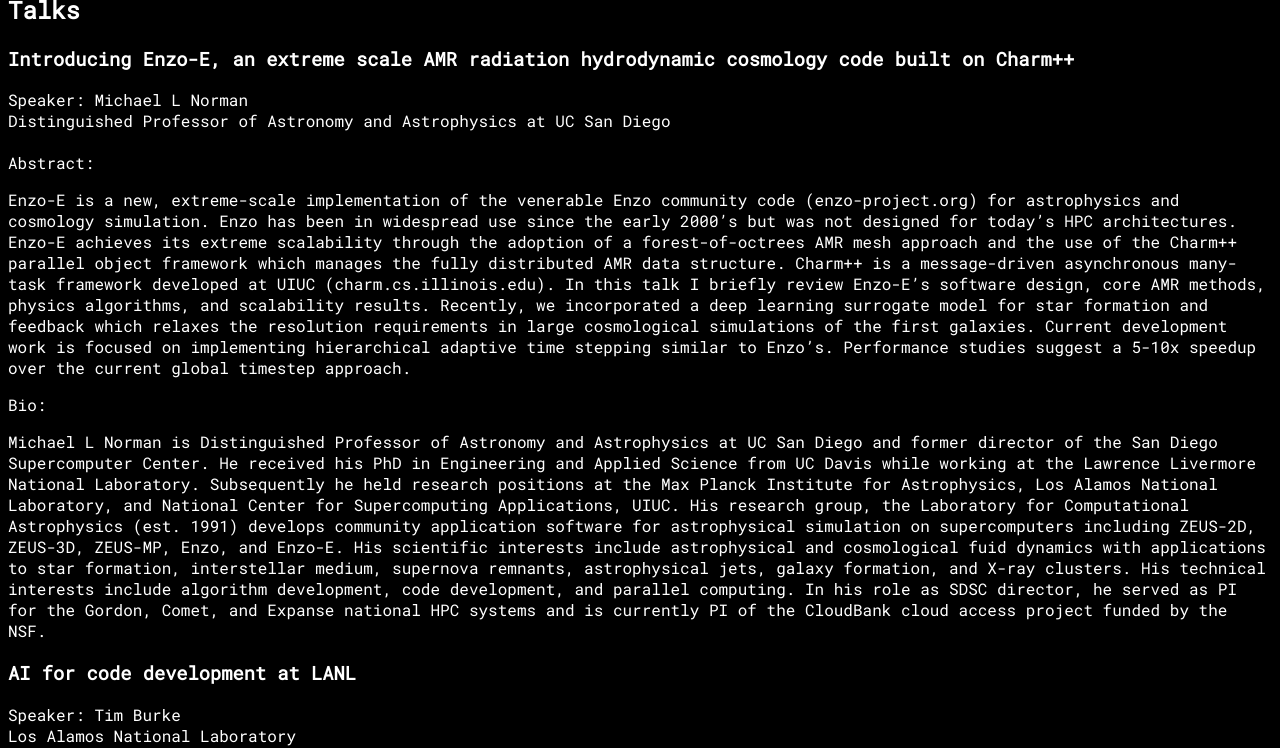
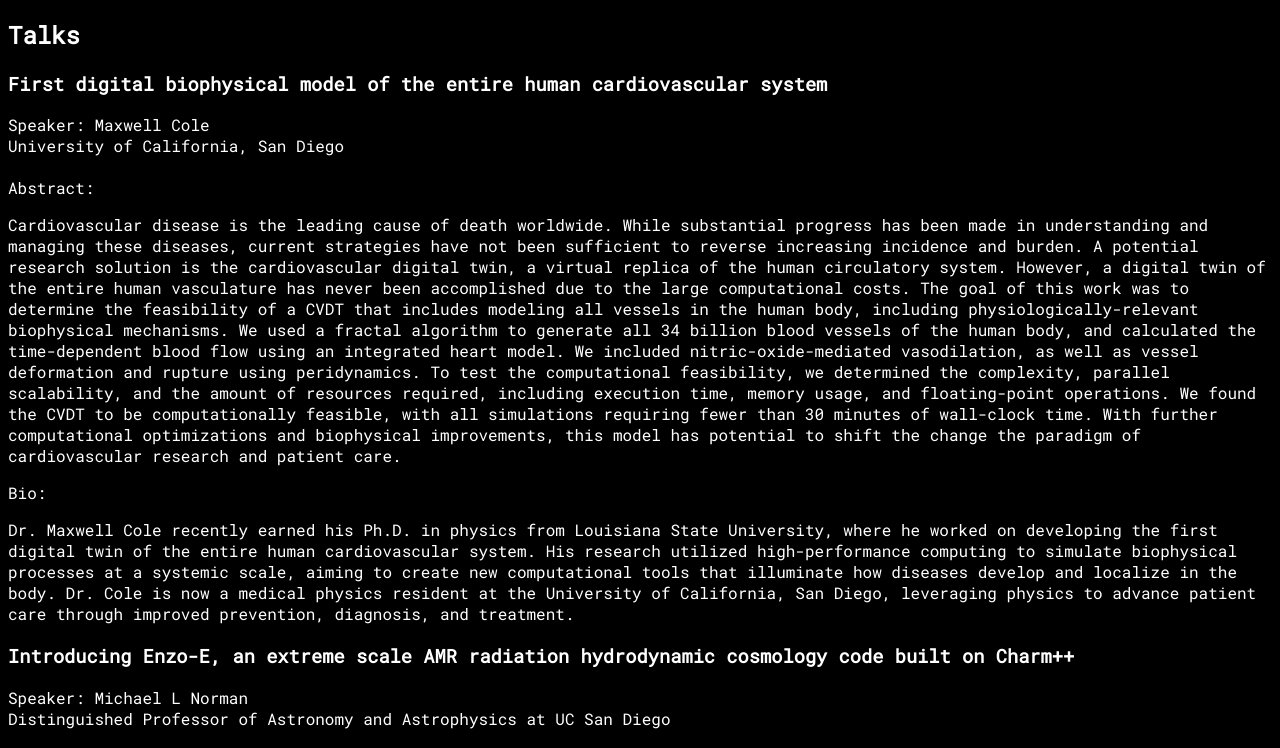
Before and after one commit to appliedcomputerscienceseries/appliedcomputerscienceseries.github.io, a plain HTML site: page index.html in a window 1280 px wide. Shown: the part 960-1708 px from the top of the page. Drawn offline with Linux system fonts and the light colour scheme; some icons are missing.

Commit message:
Add talk

```diff
--- a/index.html
+++ b/index.html
@@ -50,6 +50,11 @@
       <td><b>Speaker</b></td>
       <td><b>Title</b></td>
       <td><b>Date</b></td>
+  </tr>
+  <tr>
+      <td>Maxwell Cole</td>
+      <td><a href="#fy267">First digital biophysical model of the entire human cardiovascular system</a></td>
+      <td>08/27/2025</td>
   </tr>
   <tr>
       <td>Michael L Norman </td>
@@ -149,6 +154,45 @@
 </table>
 
 <h2>Talks</h2>
+
+
+<div id="fy267"></div>
+<h3>First digital biophysical model of the entire human cardiovascular system</h3>
+Speaker: Maxwell Cole<br>
+University of California, San Diego<br><br>
+
+Abstract:
+<p>
+Cardiovascular disease is the leading cause of death worldwide. While substantial progress
+has been made in understanding and managing these diseases, current strategies have not
+been sufficient to reverse increasing incidence and burden. A potential research solution is
+the cardiovascular digital twin, a virtual replica of the human circulatory system. However,
+a digital twin of the entire human vasculature has never been accomplished due to the large
+computational costs. The goal of this work was to determine the feasibility of a CVDT that
+includes modeling all vessels in the human body, including physiologically-relevant biophysical
+mechanisms. We used a fractal algorithm to generate all 34 billion blood vessels of the
+human body, and calculated the time-dependent blood flow using an integrated heart model.
+We included nitric-oxide-mediated vasodilation, as well as vessel deformation and rupture
+using peridynamics. To test the computational feasibility, we determined the complexity,
+parallel scalability, and the amount of resources required, including execution time, memory
+usage, and floating-point operations. We found the CVDT to be computationally feasible,
+with all simulations requiring fewer than 30 minutes of wall-clock time. With further computational
+optimizations and biophysical improvements, this model has potential to shift
+the change the paradigm of cardiovascular research and patient care.
+</p>
+
+Bio:
+<p>
+Dr. Maxwell Cole recently earned his Ph.D. in physics from Louisiana State University,
+where he worked on developing the first digital twin of the entire human cardiovascular
+system. His research utilized high-performance computing to simulate biophysical processes
+at a systemic scale, aiming to create new computational tools that illuminate how diseases
+develop and localize in the body. Dr. Cole is now a medical physics resident at the University
+of California, San Diego, leveraging physics to advance patient care through improved
+prevention, diagnosis, and treatment.
+</p>
+
+
 <div id="fy266"></div>
 <h3>Introducing Enzo-E, an extreme scale AMR radiation hydrodynamic cosmology code built on Charm++</h3>
 Speaker: Michael L Norman<br>
@@ -182,7 +226,7 @@
 
 <div id="fy262"></div>
 <h3>Shedding Light on Interaction Binaries: Radiation Hydrodynamics with Octo-Tiger</h3>
-Speaker: Dominic Marcello<br>
+Speaker: Dominic Marcello <a href="https://www.linkedin.com/in/dominic-marcello-71381718b/"><i class="fa fa-linkedin-square" style="font-size:18px"></i></a><br>
 Center for Computation & Technology<br>
 Louisiana State University<br><br>
 
```
